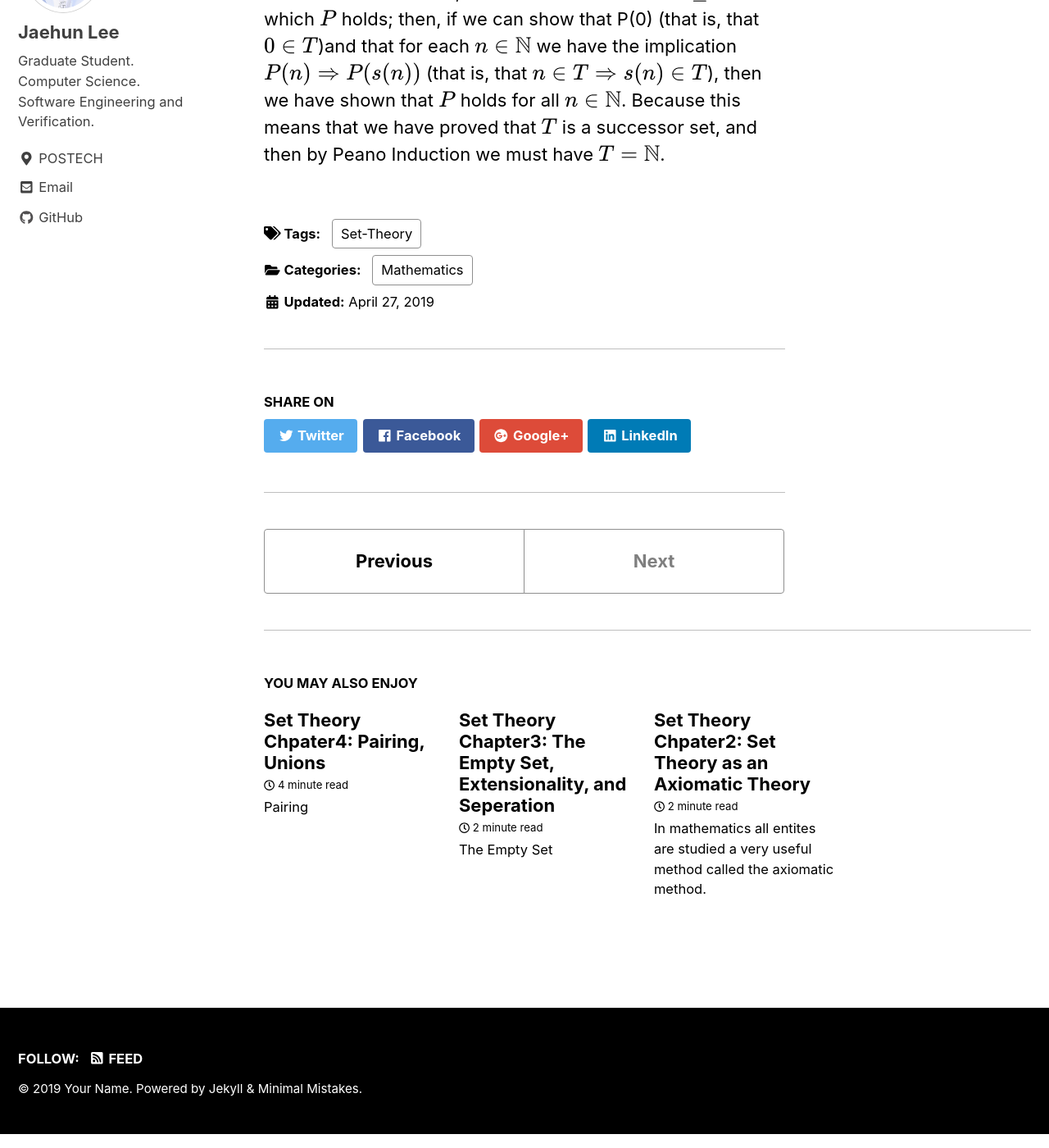
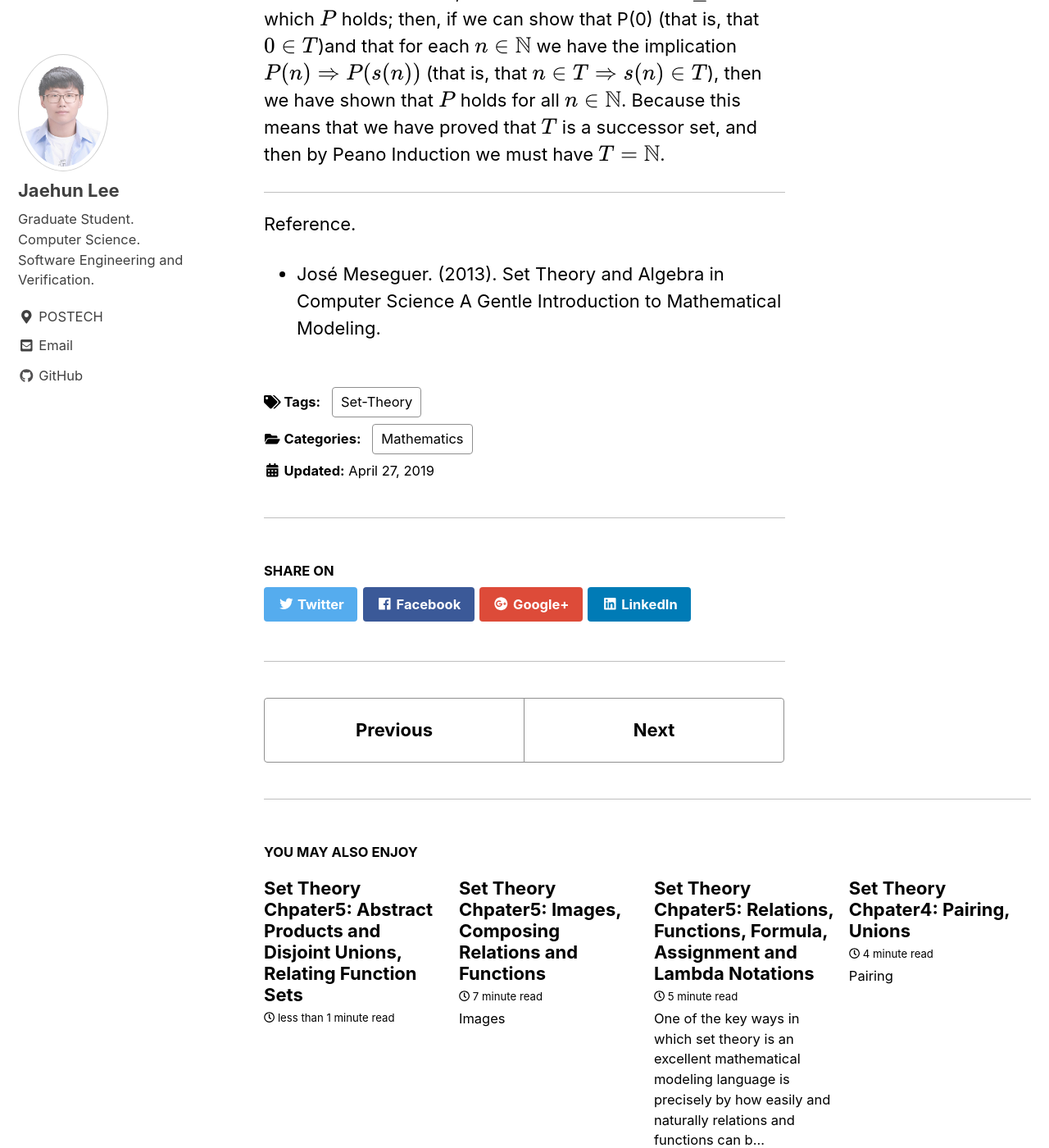
Before and after one commit to BTBDev61/btbdev61.github.io, a Jekyll site: the page built from _posts/2019-04-27-SetTheoryChapter4_2.md, in a window 1280 px wide and 1400 px high, scrolled down 5147 px. Shown: the whole window at 82% size. Built offline with Jekyll 4.4.1, drawn with Linux system fonts in a browser that asks for light colours; cached includes are drawn as plain includes; formulas are drawn with MathJax 3; part of the change alters nothing that is shown.

Commit message:
Write Set Theory Chapter 5

```diff
--- a/_posts/2019-04-27-SetTheoryChapter4_2.md
+++ b/_posts/2019-04-27-SetTheoryChapter4_2.md
@@ -91,3 +91,9 @@ as claimed. The fact that any successor set contains $\mathbb{N}$ as a subset ha
 > Theorem 2 (Peano Induction) if $T\subseteq \mathbb{N}$ is a successor set, then $T = \mathbb{N}$.
 
 It is an indispensable reasoning principle used routinely in many mathematical proofs: to prove that a property $P$ holds for all natural numbers, we consider the subset $T\subseteq \mathbb{N}$ for which $P$ holds; then, if we can show that P(0) (that is, that $0\in T$)and that for each $n\in \mathbb{N}$ we have the implication $P(n) \Rightarrow P(s(n))$ (that is, that $n\in T \Rightarrow s(n)\in T$), then we have shown that $P$ holds for all $n\in \mathbb{N}$. Because this means that we have proved that $T$ is a successor set, and then by Peano Induction we must have $T = \mathbb{N}$.
+
+---
+
+Reference.
+
+* José Meseguer. (2013). Set Theory and Algebra in Computer Science A Gentle Introduction to Mathematical Modeling.
--- /dev/null
+++ b/_posts/2019-05-02-SetTheoryChapter5_1.md
@@ -0,0 +1,74 @@
+---
+title: "Set Theory Chpater5: Relations, Functions, Formula, Assignment and Lambda Notations"
+categories:
+  - Mathematics
+tags:
+  - Set-Theory
+
+---
+
+One of the key ways in which set theory is an excellent mathematical modeling language is precisely by how easily and naturally relations and functions can be represented as *sets*. Furthermore, set theory makes clear how relations and functions can be *composed*, giving rise to new relations and functions.
+
+---
+
+## Relations and Functions
+
+A ***relation*** is exactly a set of ordered pairs in some cartesian product. That is, a relation is exactly a *subset* of a certain product $A \times B$ , that is an element of the powerset $\mathcal{P}(A\times B)$ for some sets $A$ and $B$.
+
+By convention we write $R : A \Rightarrow B$ as a useful, shorthand notation for $R \in \mathcal{P}(A\times B)$, and say "$R$ is a relation from $A$ to $B$", or "$R$ is a relation whose *domain* is $A$ and whose *codomain* (or range) is $B$." Sometimes, instead of writing $(a, b) \in R$ to indicate that a pair $(a, b)$ is in the relation $R$, we can use the more intuitive infix notation *a R b*.
+
+Note that given a relation $R \subseteq A \times B$ we can devine its *inverse* relation $R^{-1} \subseteq B \times A$ as the set $R^{-1} = \\{ (y, x) \in B\times A \| (x, y) \in R\\}$.
+
+A ***function*** is a *special kind of relation*. a function $f$ is a relation that must be *defined* for every element $x\in A$, and must relate each element $x$ of $A$ to a *unique* element $f(x)$ of $B$.
+
+What is the *set of all functions* from $A$ to $B$ ? Obviously a *subset* of $\mathcal{P}(A \times B)$, which we denote $[A\rightarrow B]$ and call the *function set from* $A$ to $B$.
+
+$[A\rightarrow B] = \\{ f\in \mathcal{P}(A\times B) \| (\forall a \in A)(\exists! b\in B)(a, b) \in f\\}$
+
+By convention, we write $f : A\rightarrow B$ as a shorthand notation for $f \in [A\rightarrow B]$. We then read it as "$f$ is a function from $A$ to $B$, or "$f$ is a function whose *domain* is $A$, and whose *codomain* (also called *range*) is $B$"
+
+---
+
+## Formula, Assignment, and Lambda Notations
+
+The fact that we know that the set of all relations from $A$ to $B$ is the powerset $\mathcal{P}(A\times B)$, and that the set of all functions from $A$ to $B$ is the set $[A\rightarrow B]$ is well and good; but that does not tell us anything about how to specify any concrete relatoin $R \in \mathcal{P}(A\times B)$, or any concrete function $f\in [A\rightarrow B]$.
+
+In hard way, we can just *list* the elements making up the relation $R$, say, $R = \\{(a_1, b_1), …, (a_n, b_n)\\}$. Of course, for finite functions $f$ we can do just the same: we can specify $f$ as teh set of its pairs $f = \\{(a_1, b_1), …, (a_n, b_n)\\}$.
+
+The easy way is to represent relations and functions *symbolically*, or as philosophers like to say, *intensionally*.
+
+ So we can just *agree* that a precise linguistic description of a relation *R* is just a *formula* $\phi$ in set theory with exactly two free variables, $x$ and $y$. Then given domain and codomain sets $A$ and $B$, this formula $\phi$ unambiguously defines a relation $R\subseteq A\times B$, namely, the relation
+
+$R = \\{(x, y) \in A\times B \| \phi\\}$
+
+For example, the greater than relation, >, on the von Neumann natural numbers can be specified by the set theory formula $y\in x$, since we have,
+
+$>= \\{(x, y)\in \mathbb{N}\times \mathbb{N} \| y \in x\\}$
+
+Let us call this syntactic way of defining relations the ***formula notation***.
+
+Using formula notation to specify function is not always a good idea. Because just from looking at a formula $\phi(x, y)$ we may not have an obvious way to know that for each $x$ there will always be a *unique* $y$ such that $\phi(x, y)$ holds, and we need this to be the case if $\phi (x, y)$ is going to define a function.
+
+A better way is to use a set-theoretic *term* or *expression* to define a function. We can do this using two different notation, called, respectively, the ***assignment*** notation and ***lambda*** notation.
+
+In the assignment notation we write, for example, $s : \mathbb{N} \times \mathbb{N} : x \mapsto x \cup \\{x\\}$ to unambiguously define the successor function. More generally, if $t(x)$ is a set-theoretic term or expression having a single variable $x$, then we can write $f : A\rightarrow B : x \mapsto t(x)$ to define the function $f$. Of course it is specified as the set
+
+$f = \\{(x, y) \in A\times B \| y = t(x)\\}$.
+
+Ok, but how do we *know* that such a set is a function? Well, we do not quite know. There is a possibility that the whole thing is nonsense and we have *not* defined a function. In order for this notation to really define a function from $A$ to $B$, we must furthermore check that for each $a\in A$ the element $t(a)$ belongs to the set $B$. An alternative, quite compact variant of the assignment notation is the notation $A\ni x \mapsto t(x) \in B$.
+
+What about *lambda notation*?  To make explicit the domain $A$ and codomain $B$ of the function  so defined we should write $\lambda x \in A. t(x) \in B.$ Again this could fail to define a function if for some $a\in A$ we have $t(a)\notin B$
+
+Perhaps a nagging doubt that should be assuaged is what terms, say, $t(x)$ or $t(x_1, …, x_n)$, are we allowed to use in our set theory language. The answer to this question is that we are free to use any terms or expressions avilable to us in any *definitional extension of the set theory language*. The idea of a *definitional extension* of a first-order language is very simple: we can always add new, auxiliary notation, provided this new notation is precisely defined in *terms of the previous notation*.
+
+For example, we defined the containment relation $\subseteq$ in terms of the basic notation of set theory — which only uses the $\in$ binary relation symbol and the built-in equality symbol — by means of the defining equivalence $x\subseteq y \Leftrightarrow  (\forall z)(z\in x \Rightarrow z \in y)$.
+
+More precisely, given any formula $\phi$ in our language whose free variables are exactly $x_1, …, x_n $, we can introduce a new predicate symbol, say $P$, of $n$ arguments as an abbreviation for it, provided we add the axiom $P(x_1, …, x_n) \Leftrightarrow \phi$, which uniquely defines the meaning of $P$ in terms of $\phi$.
+
+If we have a formula $\phi$ in our language whose free variables are exactly $x_1, …, x_n, y$ and we can *prove* tha the formula $(\forall x_1, …, x_n) \Leftrightarrow \phi$ is a theorem of set theory, then we can introduce in our language a new function symbol $f$ of $n$ arguments, and we can define the meaning of $f$ by adding the axiom $f(x_1, …, x_n) = y \Leftrightarrow \phi$.
+
+---
+
+ Reference.
+
+* José Meseguer. (2013). Set Theory and Algebra in Computer Science A Gentle Introduction to Mathematical Modeling.
--- /dev/null
+++ b/_posts/2019-05-02-SetTheoryChapter5_2.md
@@ -0,0 +1,86 @@
+---
+title: "Set Theory Chpater5: Images, Composing Relations and Functions"
+categories:
+  - Mathematics
+tags:
+  - Set-Theory
+
+---
+
+## Images
+
+Given a relation $R\subseteq A\times B$, we can consider the ***image*** under R of any subset $A'\in \mathcal{P}(A)$, that, is those elements of $B$ related by $R$ to some element in $A'$.
+
+$R[A'] = \\{b \in B \| (\exists a \in A')(a, b) \in R\\}$
+
+Of course, given $B'\subseteq B$ , its *inverse image* under $R$,
+
+$R^{-1}[B'] = \\{a\in A \| (\exists b\in B')(a, b)\in R\\}$,
+
+is exactly the *image* of $B'$ under the inverse relation $R^{-1}$.
+
+Given a relation $R\subseteq A\times B$ , we call the set $R[A] \subseteq B$ the *image* of $R$.
+
+Call a relation $R$ from $A$ to $B$ *total* iff for each $a\in A$ we have $R[\\{a\\}]\neq \emptyset $. And any function from $A$ to $B$ is a total relation.
+
+Given a function $f \in [A\rightarrow B]$ and given a subset $A'\subseteq A$ we can define the restriction $f\upharpoonright _{A'} $ of $f$ to $A'$ as the
+
+$f\upharpoonright _{A'} = \\{(a, b) \in f \| a \in A'\\}$.
+
+Similary, given a relation $R\in \mathcal{P}(A\times B)$ and given a subset $A'\subseteq A$ we can define the restriction $R\upharpoonright _{A'}$ of $R$ to $A'$ as the set
+
+$R\upharpoonright _{A'} = \\{(a, b) \in R \| a \in A'\\}$
+
+## Composing Relations and Functions
+
+Given relations $F : A \Rightarrow B$ and $G : B\Rightarrow C$, their ***composition*** is the relation $F; G : A \Rightarrow C$ defined as the set
+
+$F; G = \\{(x, z) \in A\times C  \| (\exists y\in B)((x, y)\in F \wedge (y, z)\in G)\\}$
+
+Similarly, given functions $f : A \rightarrow B$ and $g : B \rightarrow C$, their ***composition*** is the function $f;g : A \rightarrow C$ which is trivial to check it is a function.
+
+Given any set $A$, the ***identity function*** on $A$ is the function $id_A = \\{(a, a) \| a \in A\\}$, or in assignment notation, $id_A : A \rightarrow A : a \mapsto a.$
+
+Closely related to the identify function $id_A$on a set $A$ we more generally have inclusion functions. Given a subset inclusion $A'\subseteq A$, the  ***inclusion function*** from $A'$ to $A$ is the function $j^{A}_{A'} = \\{(a', a') \| a'\in A'\\}$, or in assignment notation, $j^{A}_{A'} : A' \rightarrow A : a' \mapsto a$.  To emphasize that an inclusion function identically includes the subset $A'$ into $A$, we will use the notation $j^{A}_{A'}: A' \hookrightarrow A$.  It is trivial to check that we have the equalities: $f\upharpoonright_{A'} = j^{A}_{A'}; f$ and $F\upharpoonright_{A'} = j^{A}_{A'}; F$.
+
+We call a function $f : A \rightarrow B$ ***injective*** iff $(\forall a, a' \in A)(f(a) = f(a') \Rightarrow a = a')$. Obviously inclusion function is injective. We use the notation $f : A \rightarrowtail B$ as a shorthand for "$f$ is an injective function from A to B".
+
+We call a function $f : A \rightarrow B$ ***surjective*** iff $B$ is the image of $f$, that is, iff $f[A] = B$. We use the notation $f : A \twoheadrightarrow B$ as a shorthand for "$f$ is a surjective function from $A$ to $B$"
+
+For any $B$ such that $f[A] \subseteq B$ we always have $f = f;j^{B}_{f[A]}$ according to the composition
+
+$A \twoheadrightarrow^{f} f[A] \hookrightarrow^{j^{B}_{f[A]}} B$.
+
+Since any inclusion function is injective, the above composition $f = f;j^{B}_{f[A]}$ shows that any function can always be expressed as the composition of a surjective function followed by an injective function.
+
+We call a function $f : A \rightarrow B$ ***bijective*** iff it is both injective and surjective. Obviously, the identity function $id_A$ is bijective. We use the notation $f : A \xrightarrow{\cong} B$ as a shorthand for "$f$ is a bijective function from $A$ to $B$." We also use the notation $A\cong B$ as a shorthand for "there exist a bijective function from $A$ to $B$".
+
+Since any function $f : A\rightarrow B$ is a special case of a relation, its inverse relation $f^{-1} : B \Rightarrow A$ is always defined. However, in general $f^{-1}$ is a relation, but not necessarily a function. If we have two sets $A$ and $B$ such that there is a bijective function $f : A \xrightarrow{\cong} B$ between them, then in all relevant aspects these sets are "essentially same", because we can put each element $a$ of $A$ in a "one-to-one" correspondence with a unique element of $b$, and conversely each element $b$ of $B$ is put in one-to-one correspondence with a unique element of $A$, namely $f^{-1}(b)$.  This means that $f$ and $f^{-1}$ act as *faithful encoding functions*, so that the data from $A$ can be faithfully encoded by data from $B$, and data from $B$ can be faithfully decoded as data from $A$. It also means that the set $A$ and $B$ have "the same size".
+
+We can illustrate the way in which a bijection between two sets makes them "essentially the same" by explaining how the powerset construction $\mathcal{P}(A)$ and the function set construction $[A\rightarrow 2]$ are intimately related in a bijective way. Given any set $A$, the set $\mathcal{P}(A)$ and $[A\rightarrow 2]$ are *essentially the same* in this precise, bijective sense. $\mathcal{P}(A)$ and $[A\rightarrow 2]$ give us two alternative ways of dealing with a subset $B\subseteq A$. Viewed as an element $B\in \mathcal{P}(A)$, B is just a subset. But we can alternatively view $B$ as a boolean-valued *predicate*, which is true for the elements of $B$, and false for the elements of $A-B$. That is, we can alternatively represent $B$ as the function
+
+$\chi_B : A \rightarrow 2 : a \mapsto $ if $a\in B$ then 1 else 0 fi
+
+where $\chi_B$is called the *characteristic function* of the subset $B$. The sets $\mathcal{P}(A)$ and $[A\rightarrow 2]$ are essentially the same, because the function $\chi_{\\\_} : \mathcal{P}(A) \rightarrow [A\rightarrow 2] : B \mapsto \chi_B $ is bijective, since its inverse is the function $(\\_)^{-1}[\\{1\\}] : [A\rightarrow 2] \rightarrow \mathcal{P}(A) : f \mapsto f^{-1}[\\{1\\}]$.
+
+ We call a function $f : A \rightarrow B$ a ***left inverse*** iff there is a function $g : B \rightarrow A$ such that $f; g = id_A$. Similarly, we call $g : B \rightarrow A$ a ***right inverse*** iff there is a function $f : A \rightarrow B$ such that $f;g  = id_A$
+
+ For exaple, composing
+
+$N \hookrightarrow^{j^{Z}_{f[N]}} Z \twoheadrightarrow^{\| \\\_ \|} \mathbb{N} $.
+
+the inclusion of the natural numbers in the integer with the absolute value function, we obtain, therfore $j^{Z}_{N}$ is a left inverse and \| \_ \| is a right inverse.
+
+Call  a function $f : A  \rightarrow B$ ***epi*** iff for any set $C$ and any two functions $g,  h : B \rightarrow C$, if $f; g = f; h$ then $g = h$. Dually call a function $f : A \rightarrow B$ ***mono*** iff for any set $C$ and any two functions $g, h : C \rightarrow A$, if $g; f = h; f$ then $g =h$.
+
+In the von Neumann representation of the natural numbers as sets, the number 1 is represented as the singleton set 1 = $\\{\emptyset \\}$. Given any set A, we can then consider the function sets $[1 \rightarrow A]$ and $[A \rightarrow 1]$. the set $[A\rightarrow 1]$ is always a singleton set. Later we will show we always have a bijection $A \cong [1\rightarrow A]$.
+
+Note that, since for any set $A$ we have the set equality $\emptyset \times A = \emptyset $, then we also have set equalities $\mathcal{P}(\emptyset \times A) = \mathcal{P}(\emptyset) = \\{\emptyset \\} = 1$. Furthermore, the unique relation $\emptyset : \emptyset \Rightarrow A$ is obviously a function.  As a consequence, we have the additional set equalities $\mathcal{P}(\emptyset \times A) = [\emptyset \rightarrow A] = \\{\emptyset\\} = 1.$ That is, for any set A there is a unique function from the empty set to it, namely, the function $\emptyset : \emptyset \rightarrow A$, which is precisely the inclusion function $j^{A}_{\emptyset} : \emptyset  \hookrightarrow A$, and therfore always injective.
+
+What about the function set $[A\rightarrow \emptyset]$? We of course have $[A\rightarrow  \emptyset]$? We of course have $[A\rightarrow \emptyset] \subseteq \mathcal{P}(A \times \emptyset) = \mathcal{P}(\emptyset) = \\{\emptyset\\} = 1$. Buf if $A \neq \emptyset$ teh unique relation $\emptyset : A \Rightarrow \emptyset$ is *not* a function. Therefore, if $A \neq \emptyset$ we have $[A\rightarrow \emptyset] = \emptyset$, that is, there are obviously *no* functions from a nonemptyset to the empty set. What about the case $A = \emptyset$? Then we have the set equalities $[\emptyset \rightarrow \emptyset] = \mathcal{P}(\emptyset \times \emptyset) = \mathcal{P}(\emptyset) = \{\emptyset \} = 1.$ Furthermore, the unique function $\emptyset : \emptyset \rightarrow \emptyset$ is precisely the identity function $id_{\emptyset}$.
+
+---
+
+Reference.
+
+* José Meseguer. (2013). Set Theory and Algebra in Computer Science A Gentle Introduction to Mathematical Modeling.
--- /dev/null
+++ b/_posts/2019-05-02-SetTheoryChapter5_3.md
@@ -0,0 +1,8 @@
+---
+title: "Set Theory Chpater5: Abstract Products and Disjoint Unions, Relating Function Sets"
+categories:
+  - Mathematics
+tags:
+  - Set-Theory
+
+---
```
